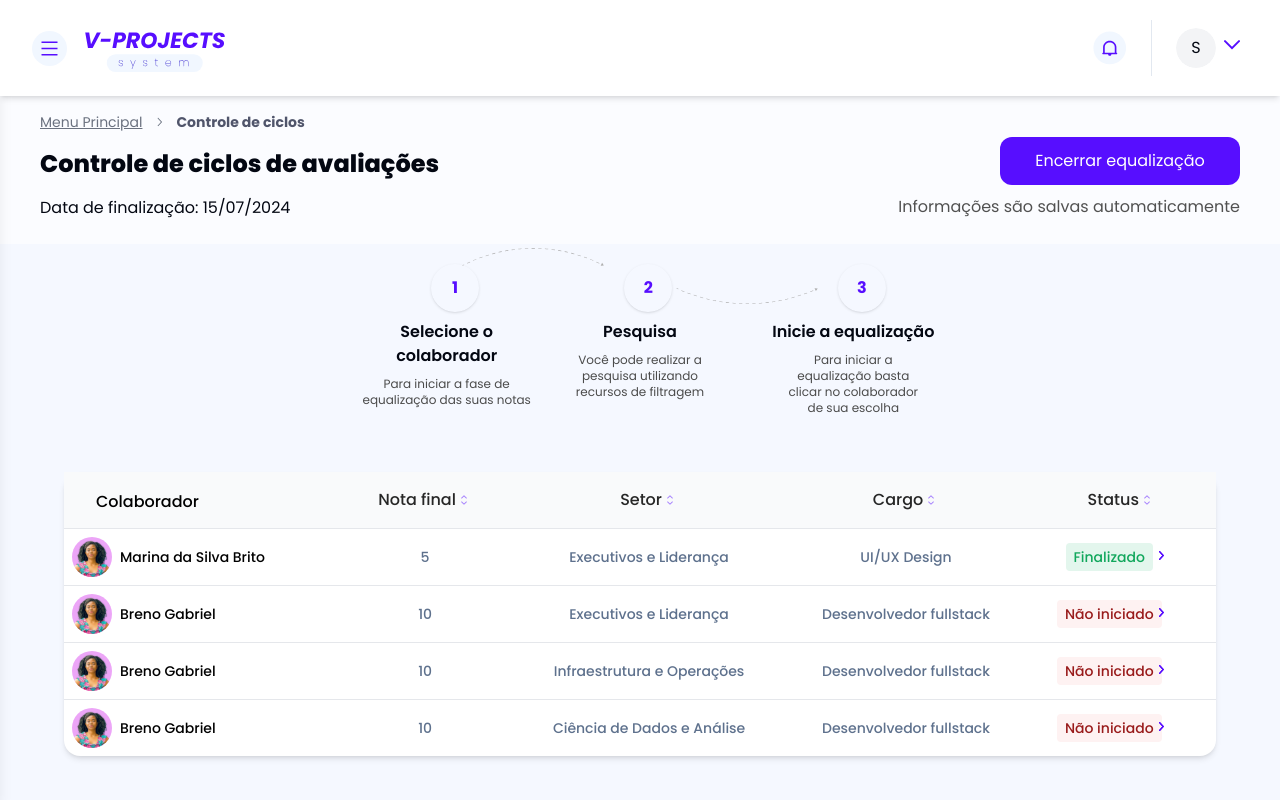
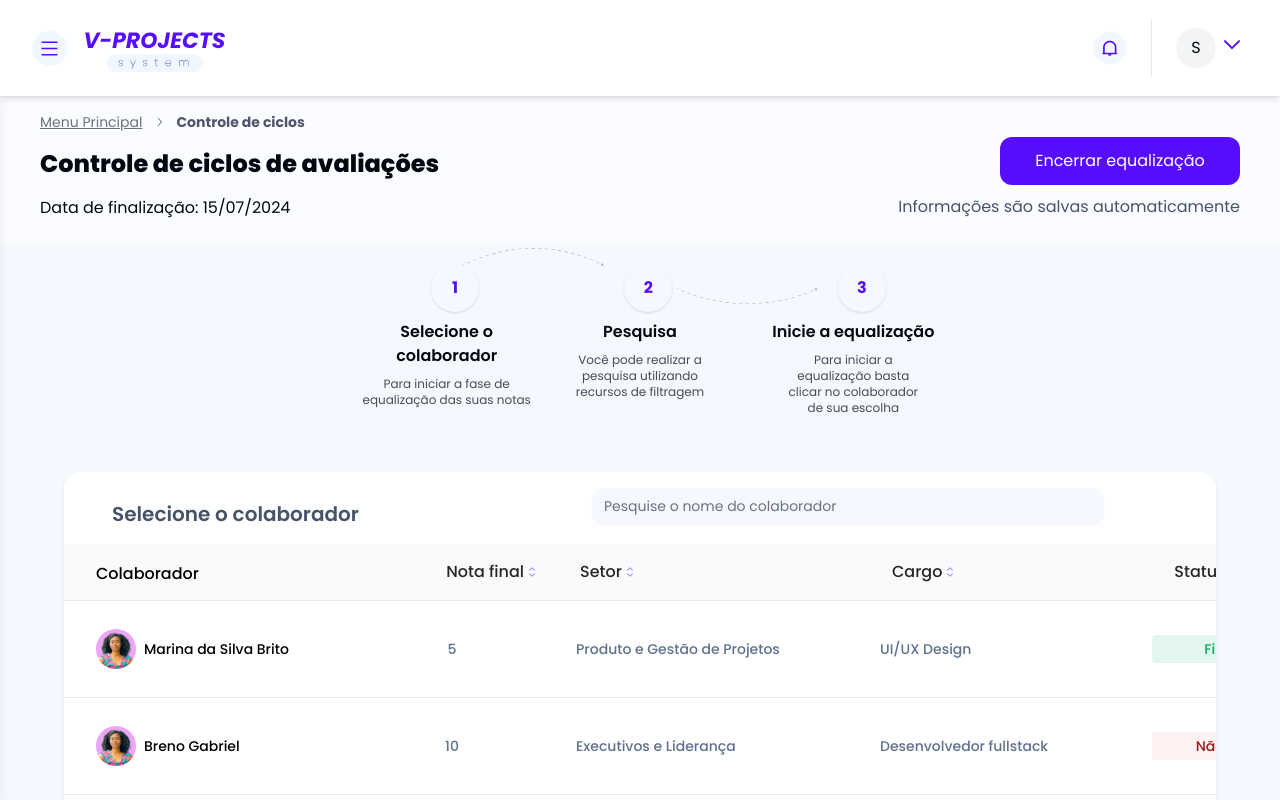
Before and after one commit to ericlbarreto/vprojects-web, a React (Vite) app: page /controle-de-ciclo in a window 1280 px wide. Shown: the top 800 px of the page. Built offline with nearby package versions, Linux system fonts and the light colour scheme; sample sign-in values are in the browser's storage.

Commit message:
feat:adding the cycleControl Table

```diff
--- a/src/components/cycleControlTable/columns.tsx
+++ b/src/components/cycleControlTable/columns.tsx
@@ -26,7 +26,7 @@ export const columns: ColumnDef<Payment>[] = [
   {
     accessorKey: "name",
     header: ({ column }) => (
-      <div className="flex justify-start pt-4 pb-3 pl-6">
+      <div className="flex justify-start pt-4 pb-3 pl-6 w-80">
 
         <p className="text-base">Colaborador</p>
         {/* <Select onValueChange={(value) => column.setFilterValue(value === "Todos" ? undefined : value)}>
@@ -53,7 +53,7 @@ export const columns: ColumnDef<Payment>[] = [
   {
     accessorKey: "grade",
     header: ({ column }) => (
-      <div className="flex items-center gap-2 justify-center">
+      <div className="flex items-center gap-2 justify-end w-36 ">
         <Select onValueChange={(value) => column.setFilterValue(value === "Todas" ? undefined : value)}>
           <SelectTrigger className="w-auto bg-transparent shadow-none">
             <a><span className="text-cinzaMtEscuro">Nota final</span></a>
@@ -77,7 +77,7 @@ export const columns: ColumnDef<Payment>[] = [
   {
     accessorKey: "sector",
     header: ({ column }) => (
-      <div className="flex items-center gap-2 justify-center">
+      <div className="flex items-center gap-2 justify-start w-72">
         <Select onValueChange={(value) => column.setFilterValue(value === "Todos" ? undefined : value)}>
           <SelectTrigger className="w-auto bg-transparent shadow-none">
             <a><span className="text-cinzaMtEscuro">Setor</span></a>
@@ -102,7 +102,7 @@ export const columns: ColumnDef<Payment>[] = [
   {
     accessorKey: "role",
     header: ({ column }) => (
-      <div className="flex items-center gap-2 justify-center">
+      <div className="flex items-center gap-2 justify-start w-64">
         <Select onValueChange={(value) => column.setFilterValue(value === "Todos" ? undefined : value)}>
           <SelectTrigger className="w-auto bg-transparent shadow-none">
             <a><span className="text-cinzaMtEscuro">Cargo</span></a>
@@ -126,7 +126,7 @@ export const columns: ColumnDef<Payment>[] = [
   {
     accessorKey: "status",
     header: ({ column }) => (
-      <div className="flex items-center gap-2 justify-center">
+      <div className="flex items-center gap-2 justify-center w-28 mr-52 ">
         <Select onValueChange={(value) => column.setFilterValue(value === "Todos" ? undefined : value)}>
           <SelectTrigger className="w-auto bg-transparent shadow-none">
             <a><span className="text-cinzaMtEscuro">Status</span></a>
@@ -146,5 +146,6 @@ export const columns: ColumnDef<Payment>[] = [
       if (!filterValue) return true;
       return row.getValue(columnId) === filterValue;
     },
-  }
+  },
+
 ];
--- a/src/components/cycleControlTable/data-table.tsx
+++ b/src/components/cycleControlTable/data-table.tsx
@@ -22,6 +22,9 @@ import {
   Payment,
   columns as defaultColumns,
 } from "./columns"; // Atualize para o caminho correto do seu arquivo columns
+import { Input } from "../ui/input";
+import lupa from "src/assets/lupe.svg"
+import { Button } from "../ui/button";
 
 interface DataTableProps {
   columns?: ColumnDef<Payment, any>[];
@@ -46,6 +49,20 @@ export function CycleControlTable({ columns = defaultColumns, data }: DataTableP
 
   return (
     <div className="rounded-md">
+      <div className="flex justify-between py-4">
+        <h1 className="text-cinzaAlt font-semibold text-xl pl-12 pt-3">Selecione o colaborador</h1>
+        <div className="flex">
+          <Input
+            placeholder="Pesquise o nome do colaborador"
+            value={(table.getColumn("name")?.getFilterValue() as string) ?? ""}
+            onChange={(event) =>
+              table.getColumn("name")?.setFilterValue(event.target.value)
+            }
+            className="bg-azulBackground border-none w-[512px] focus:outline-none focus:border-roxoPrincipal mr-28"
+          />
+        </div>
+      </div>
+
       <Table>
         <TableHeader>
           {table.getHeaderGroups().map((headerGroup) => (
@@ -84,20 +101,20 @@ export function CycleControlTable({ columns = defaultColumns, data }: DataTableP
                   return (
                     <TableCell key={cell.id}>
                       {isStatusCell ? (
-                        <span className={isFinished ? 'bg-red-50 text-red-800 px-2 py-1 rounded mr-6' : 'bg-finished text-verde px-2 py-1 rounded mr-6'}>
+                        <span className={isFinished ? 'bg-red-50 text-red-800 px-2 py-1 rounded mr-6 w-44 flex justify-center' : 'bg-finished text-verde px-2 py-1 rounded mr-6 w-28 flex justify-center w-44'}>
                             {isFinished ? 'Não iniciado' : 'Finalizado'}
                         </span>
                       ) : (columnId == "grade") ? (
 
-                        <span className="text-cinzaClaro text-sm">{grade}</span>
+                        <span className="text-cinzaClaro text-sm mr-14">{grade}</span>
 
                       ) : (columnId == "sector") ? (
-                        <span className="text-cinzaClaro text-sm">{sector}</span>
+                        <span className="text-cinzaClaro text-sm w-72 ml-2 flex">{sector}</span>
                       ) : (columnId == "role") ? (
-                        <span className="text-cinzaClaro text-sm">{role}</span>
+                        <span className="text-cinzaClaro text-sm w-64 flex">{role}</span>
                       ) : (
                         // flexRender(cell.column.columnDef.cell, cell.getContext())
-                        <div className="flex gap-2">
+                        <div className="flex gap-2 w-80 py-5 pl-6">
                           <img src="src/assets/fotoTeste.svg" alt="Foto de perfil" />
                           <div className="flex flex-col justify-center">
                             <p>{profile}</p>
@@ -105,7 +122,7 @@ export function CycleControlTable({ columns = defaultColumns, data }: DataTableP
 
                         </div>
                       )}
-                      <ChevronRightIcon className="absolute right-12 text-roxoPrincipal top-5 cursor-pointer"/>
+                      <ChevronRightIcon className="absolute right-12 text-roxoPrincipal mt-4 mr-10 top-5 cursor-pointer size-7"/>
                     </TableCell>
                   );
                 })}
--- a/src/pages/CycleControl.tsx
+++ b/src/pages/CycleControl.tsx
@@ -8,7 +8,7 @@ const datatable: Payment[] = [
       id: "m5gr84i9",
       name: "Marina da Silva Brito",
       grade: 5,
-      sector: "Executivos e Liderança",
+      sector: "Produto e Gestão de Projetos",
       role: "UI/UX Design",
       status: "Finalizado",
     },
--- a/tailwind.config.js
+++ b/tailwind.config.js
@@ -68,6 +68,7 @@ module.exports = {
         customBlue: '#F1F7FF',
         cinzaClaro: '#5E718D',
         cinzaMtEscuro: "#262626",
+        cinzaAlt: "#455468",
         verde: "#11A75C",
 
       },
```
